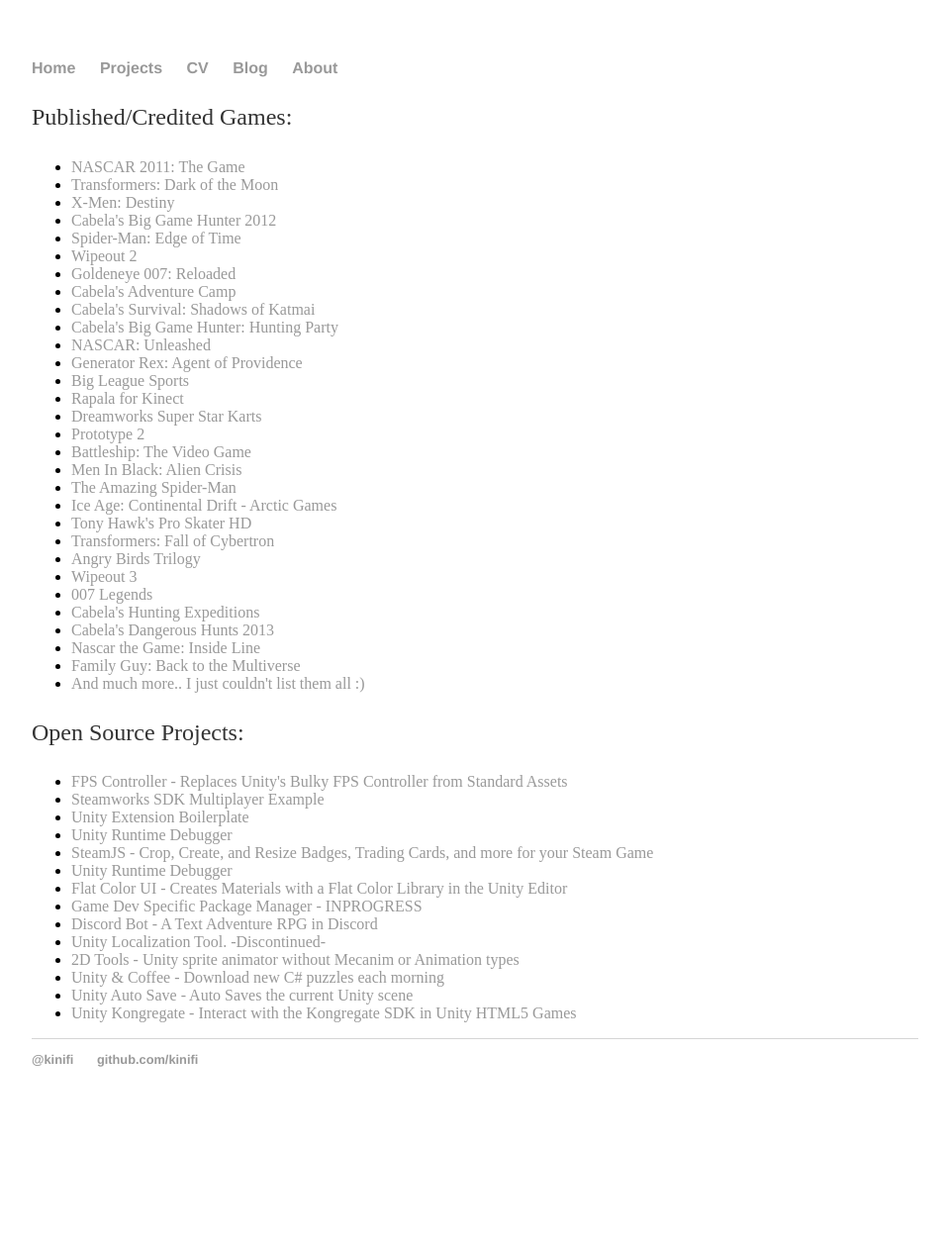
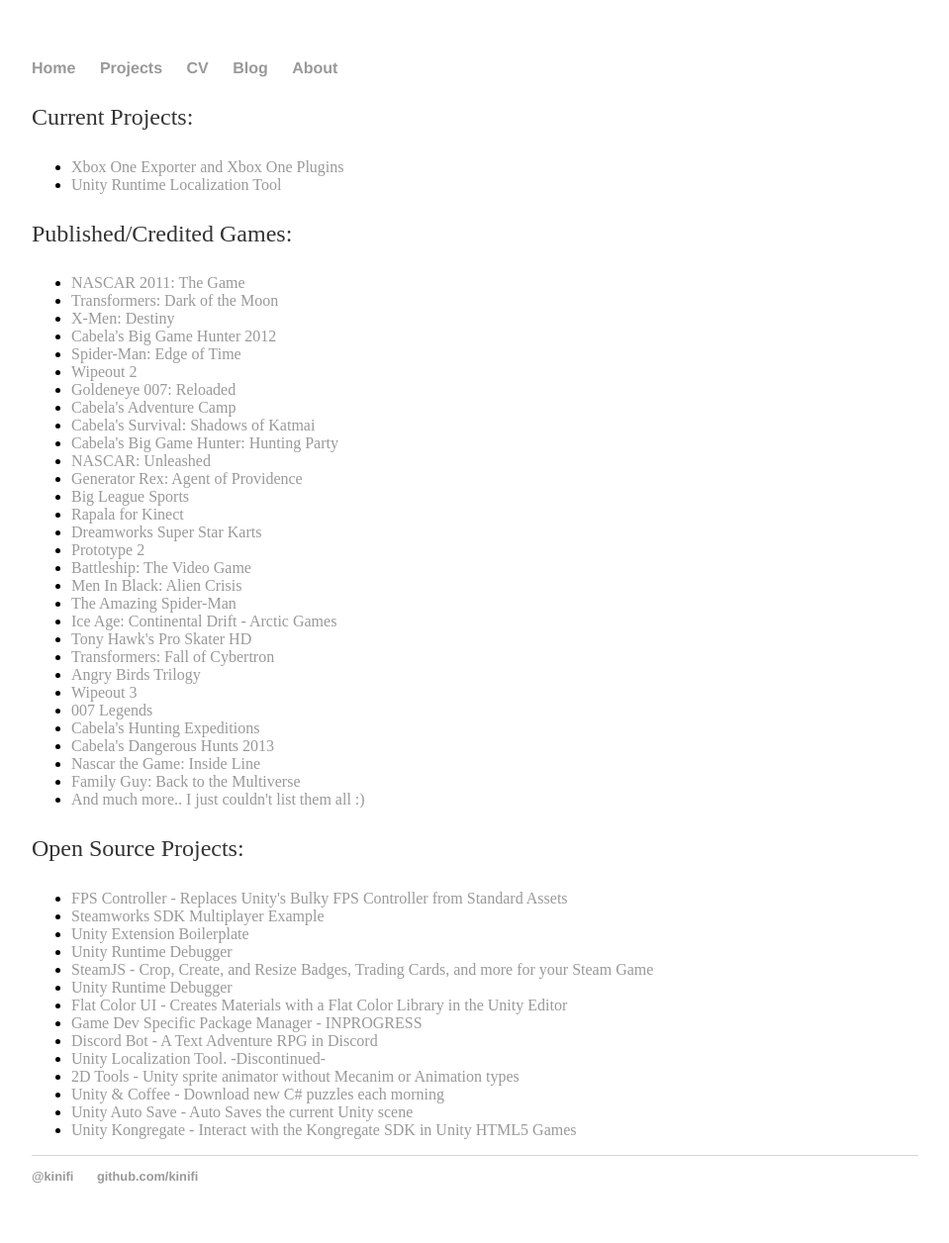
Before and after one commit to kinifi/kinifi.github.io, a Jekyll site: the page built from projects/index.html, in a window 1280 px wide. Shown: the whole page at 99% size, without its empty margins (160-1119 px from the left). Built offline with Jekyll 4.4.1, drawn with Linux system fonts in a browser that asks for light colours; before the commit the page ends 1138 px from its top, so only the background shows below that.

Commit message:
Update index.html

```diff
--- a/projects/index.html
+++ b/projects/index.html
@@ -4,6 +4,11 @@
 ---
 
 	<div class="cv">
+		<p>Current Projects: </p>
+		<ul class="contacts">
+			<li><a href="#">Xbox One Exporter and Xbox One Plugins</a></li>
+			<li><a href="#">Unity Runtime Localization Tool</a></li>
+		</ul>
 		<p>Published/Credited Games: </p>
 		<ul class="contacts">
 			<li><a href="#">NASCAR 2011: The Game</a></li>
```
